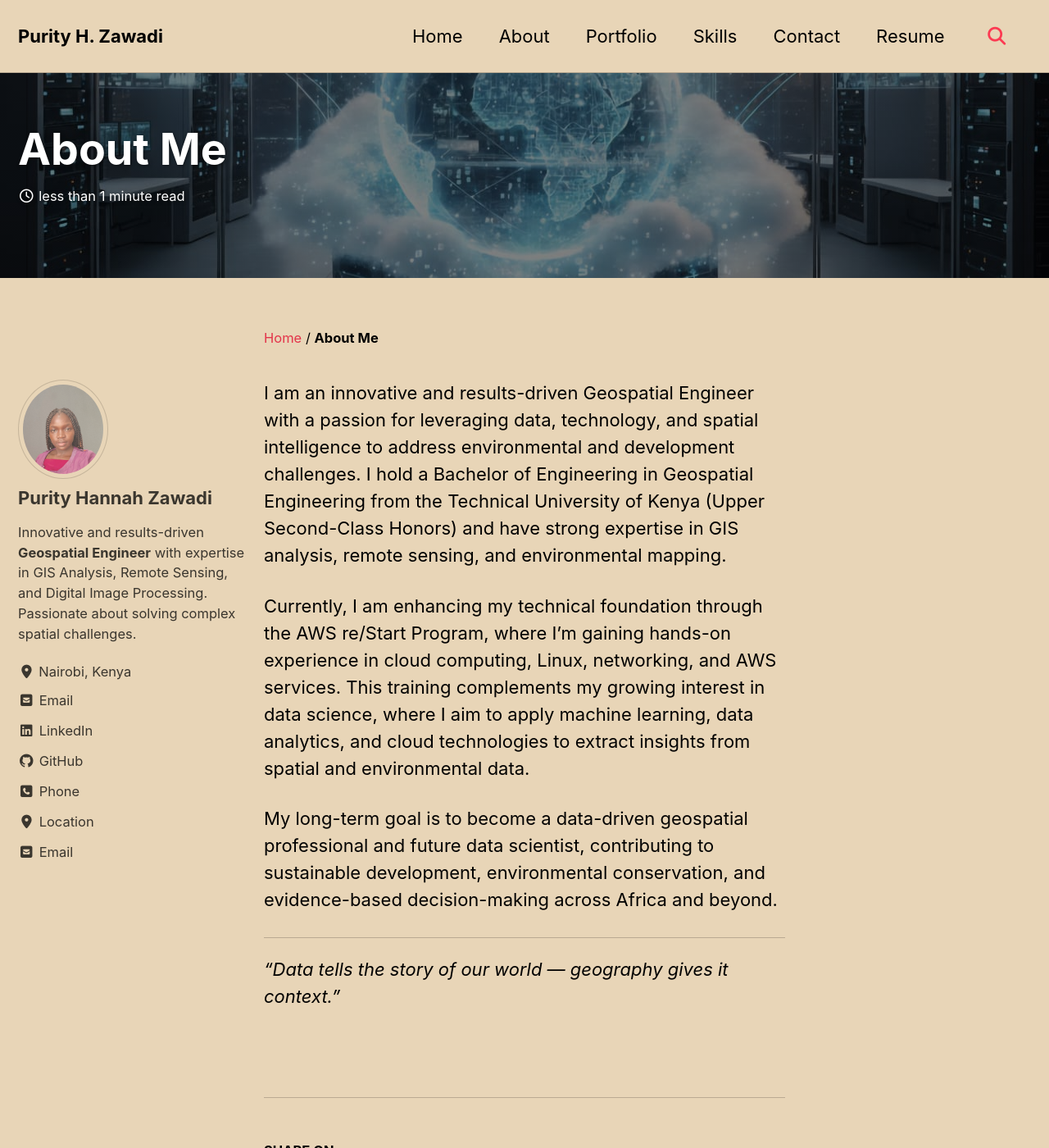
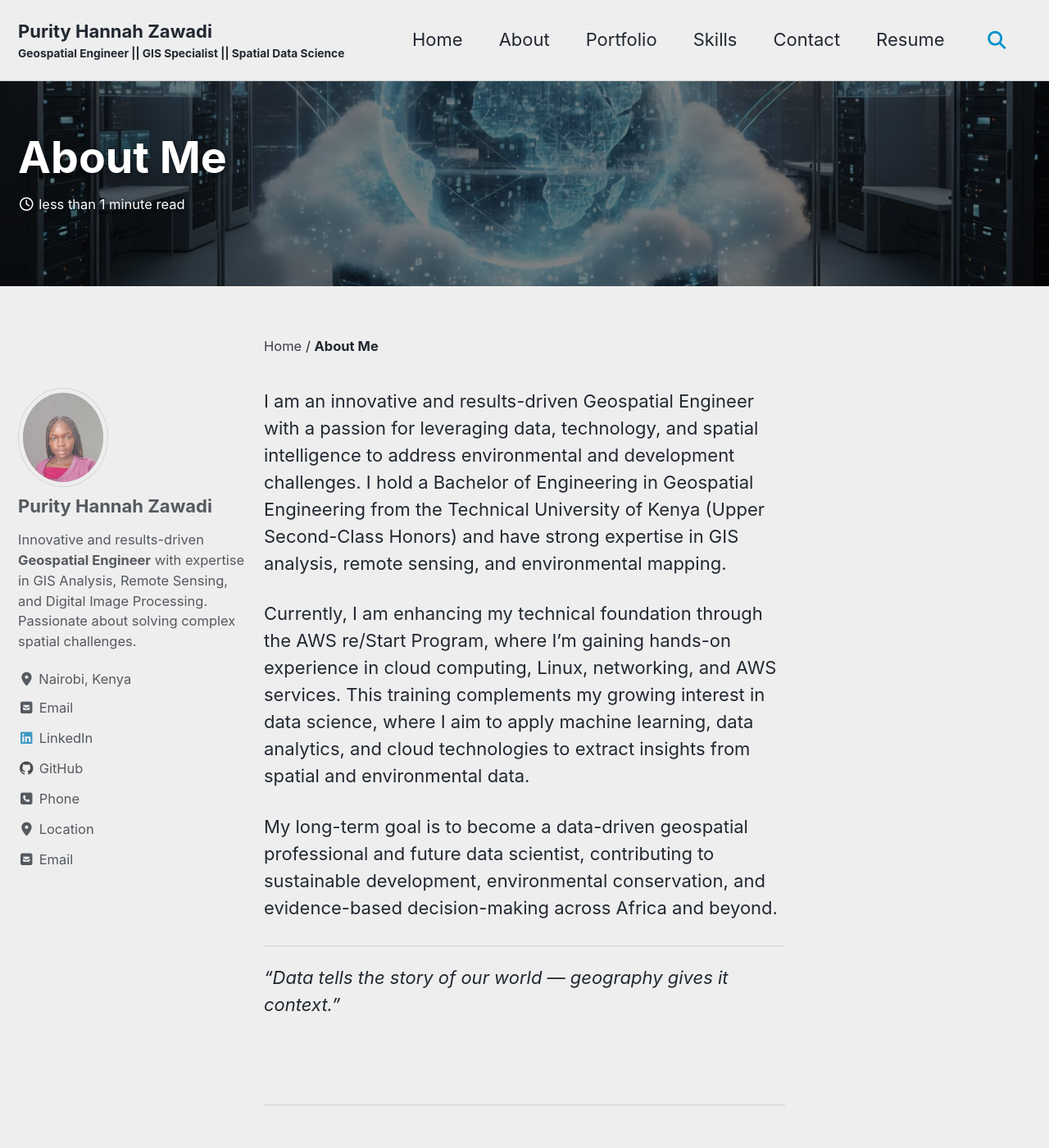
Before and after one commit to purityhannahzawadi/purityhannahzawadi.github.io, a Jekyll site: the page built from _pages/about.md, in a window 1280 px wide and 1400 px high. Shown: the whole window at 82% size. Built offline with Jekyll 4.4.1, drawn with Linux system fonts in a browser that asks for light colours; cached includes are drawn as plain includes; some of the changed lines change nothing that is shown.

Commit message:
Update _config.yml

```diff
--- a/_config.yml
+++ b/_config.yml
@@ -11,23 +11,23 @@
 # https://mmistakes.github.io/minimal-mistakes/docs/quick-start-guide/#installing-the-theme
 
 # theme                  : "minimal-mistakes-jekyll"
-remote_theme           : "mmistakes/minimal-mistakes@4.26.2"
-minimal_mistakes_skin    : "sunrise" # "air", "aqua", "contrast", "dark", "dirt", "neon", "mint", "plum", "sunrise"
+remote_theme           : "mmistakes/minimal-mistakes@4.27.3"
+minimal_mistakes_skin    : "air" # "air", "aqua", "contrast", "dark", "dirt", "neon", "mint", "plum", "sunrise"
 
 # Site Settings
 locale                   : "en-US"
 rtl                      : # true, false (default) # turns direction of the page into right to left for RTL languages
-title                    : # "Purity Hannah Zawadi"
-title_separator          : # "-"
-subtitle                 : # "Geospatial Engineer || GIS Specialist || Spatial Data Science" # site tagline that appears below site title in masthead
+title                    : "Purity Hannah Zawadi"
+title_separator          : "-"
+subtitle                 : "Geospatial Engineer || GIS Specialist || Spatial Data Science" # site tagline that appears below site title in masthead
 name                     : "Purity Hannah Zawadi"
-description              : "Geospatial Engineer || GIS Specialist || Spatial Data Science" # site tagline that appears below site title in masthead "Portfolio"
+description              : "Portfolio"
 url                      : "https://purityhannahzawadi.github.io" # the base hostname & protocol for your site e.g. "https://mmistakes.github.io"
 baseurl                  : # the subpath of your site, e.g. "/blog"
 repository               : "purityhannahzawadi/purityhannahzawadi.github.io" # GitHub username/repo-name e.g. "mmistakes/minimal-mistakes"
 teaser                   : # path of fallback teaser image, e.g. "/assets/images/500x300.png"
 logo                     : # path of logo image to display in the masthead, e.g. "/assets/images/88x88.png"
-masthead_title           : "Purity H. Zawadi" # overrides the website title displayed in the masthead, use " " for no title
+masthead_title           : "Purity Hannah Zawadi" # overrides the website title displayed in the masthead, use " " for no title
 breadcrumbs              : true # true, false (default)
 words_per_minute         : 200
 enable_copy_code_button  : true # true, false (default)
```
